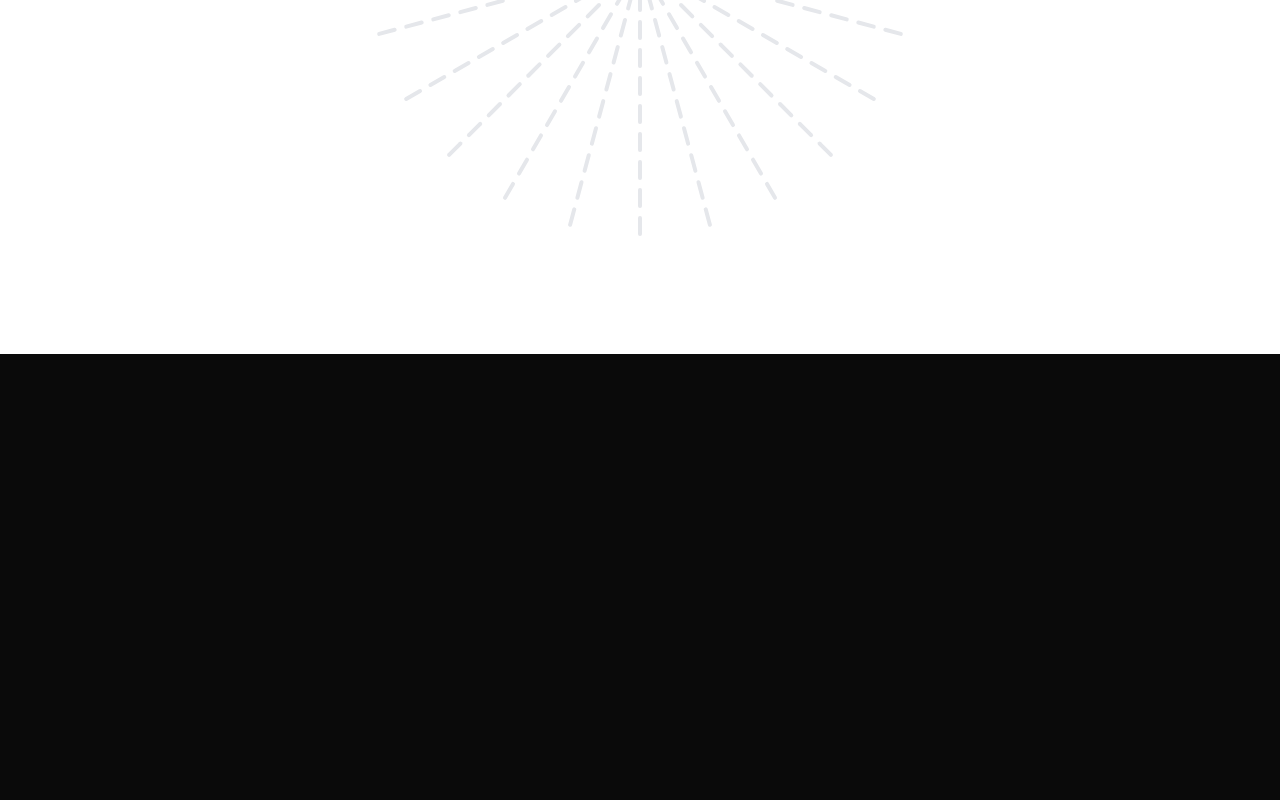
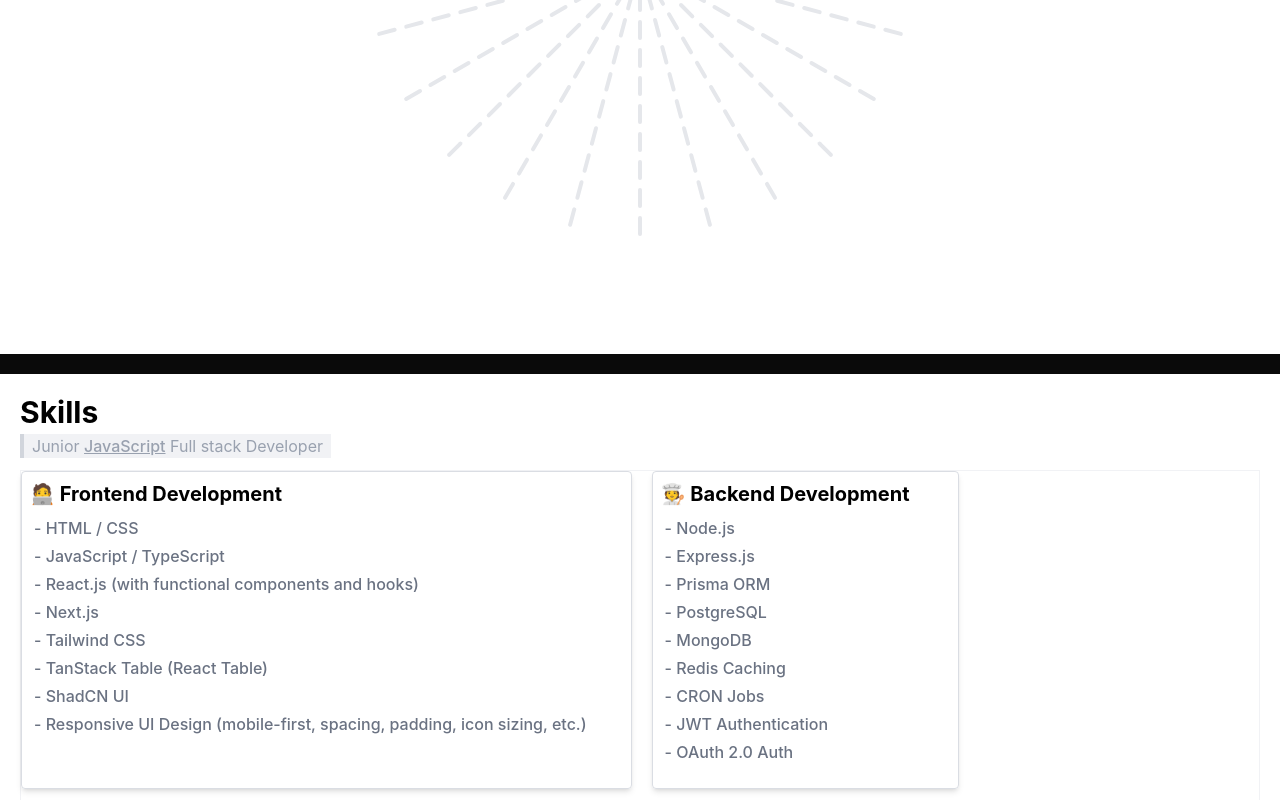
Before and after one commit to satyadalei/ui_components_with_animations, a React (Vite) app: page / in a window 1280 px wide. Shown: the part 4608-5408 px from the top of the page. Before the commit the page ends 4962 px from the top, so only its background shows below. Built offline with nearby package versions, Linux system fonts and the light colour scheme.

Commit message:
feat: add SkillsSection component and integrate it into App refactor: remove animation from CircularOrbits component

```diff
--- a/src/App.tsx
+++ b/src/App.tsx
@@ -6,6 +6,7 @@
 import Introduction from "./components/Introduction";
 import LogoTicker from "./components/LogoTicker";
 import Navbar from "./components/Navbar";
+import SkillsSection from "./components/SkillsSection";
 // import TanstackTable from "./components/TanstackTable";
 // import TShirt from "./components/TShirt";
 function App() {
@@ -29,6 +30,7 @@
       <CircularOrbits />
       <DotPatterns />
       <DashedPattern />
+      <SkillsSection />
     </>
   );
 }
--- a/src/components/CircularOrbits.tsx
+++ b/src/components/CircularOrbits.tsx
@@ -1,11 +1,9 @@
-import React from "react";
-
 const CircularOrbits = () => {
   return (
     <section className="h-screen bg-white flex justify-center items-center">
       <div className="border-gray-300 border-2 border-double w-[90%] h-[90%] rounded-md flex justify-center items-center">
 
-          <div className="w-96 h-96 border-gray-200 border-2 border-dashed rounded-full animate-spin duration-700" ></div>
+          <div className="w-96 h-96 border-gray-200 border-2 border-dashed rounded-full  duration-700" ></div>
 
       </div>
     </section>
--- /dev/null
+++ b/src/components/SkillsSection.tsx
@@ -0,0 +1,123 @@
+
+const SkillsSection = () => {
+    return (
+        <div className="min-h-screen bg-white mt-5 text-black p-5" >
+            <h1 className="text-3xl font-bold mb-1" >Skills</h1>
+            <div className="flex bg-gray-300/30 max-w-fit pr-2 mb-3" >
+                <div className="w-1 mr-2 bg-gray-300" >
+                </div>
+                <h1 className="text-gray-400" >Junior <span className="font-medium underline" >JavaScript</span> Full stack Developer</h1>
+            </div>
+            <div className="border border-gray-300/30 min-h-52 flex flex-wrap gap-5" >
+                {skillData.map((item, i) => {
+                    return <div key={i} className="rounded-sm w-full md:w-fit border group border-gray-300/80 shadow-md pr-10 hover:bg-sky-400 hover:text-white transition-colors duration-200 pb-5" >
+                        <h2 className="font-bold text-xl m-2" > <span className="text-xl" >{item.icon}</span> {item.title}</h2>
+                        <ul className="pl-2" >
+                            {item.items.map((techSkill, idx) => {
+                                return <li key={idx} className="m-1 font-medium text-gray-500 group-hover:text-white" >
+                                    {"-"} {techSkill}
+                                </li>
+                            })}
+                        </ul>
+                    </div>
+                })}
+            </div>
+        </div>
+    )
+}
+
+export default SkillsSection
+
+
+type SkillCategory = {
+    icon: string; // Optional - for future icons if needed
+    title: string;
+    items: string[];
+};
+
+const skillData: SkillCategory[] = [
+    {
+        icon: "🧑‍💻",
+        title: "Frontend Development",
+        items: [
+            "HTML / CSS",
+            "JavaScript / TypeScript",
+            "React.js (with functional components and hooks)",
+            "Next.js",
+            "Tailwind CSS",
+            "TanStack Table (React Table)",
+            "ShadCN UI",
+            "Responsive UI Design (mobile-first, spacing, padding, icon sizing, etc.)",
+            // "Custom Audio & Video Player UIs",
+            // "SVG Work (e.g., building custom logos like Spotify)",
+            // "Custom Dropdowns & Hover-based UIs",
+        ],
+    },
+    {
+        icon: "🧑‍🍳",
+        title: "Backend Development",
+        items: [
+            "Node.js",
+            "Express.js",
+            "Prisma ORM",
+            "PostgreSQL",
+            "MongoDB",
+            "Redis Caching",
+            "CRON Jobs",
+            "JWT Authentication",
+            "OAuth 2.0 Auth"
+        ],
+    },
+    {
+        icon: "🛠️",
+        title: "DevOps & System Design",
+        items: [
+            "Docker",
+            "Linux",
+            "Architecture & Wireframing",
+            "Data Modeling",
+            "API Optimization",
+            "ElasticSearch",
+            "CI/CD (basic knowledge)",
+        ],
+    },
+    {
+        icon: "🚀",
+        title: "Tools & Workflow",
+        items: [
+            "Git (Version Control) | GitHub & GitLab",
+            "Figma (basic for wireframing/UI design)",
+            "Postman",
+            "Jira",
+            "Project Management & Team Collaboration",
+            "Client Communication",
+        ],
+    },
+    {
+        icon: "✍️",
+        title: "Content & Documentation",
+        items: [
+            "Technical Blogging",
+            "API Documentation (Swagger & ReadMe)",
+            "Product Documentation",
+            // "Cover Letter Writing (with a human, non-buzzword tone)",
+        ],
+    },
+    {
+        icon: "🎯",
+        title: "Goals & Personal Interests",
+        items: [
+            // "Building MVPs: Gharabhada.com, Motuitionsir.com",
+            // "Creating a video streaming platform with VOD",
+            // "Creating a T-shirt design web app",
+            // "Working towards freelancing for international clients earning $5k/month",
+            // "Consistent improvement in DSA, targeting June 2025",
+            // "Interested in remote roles and Bhubaneswar-based opportunities (Mindfire, Happiest Minds)",
+            "Work under a mentor who can guide me in building efficient, scalable software and help me grow as a developer.",
+            "Collaborate with cross-functional teams to build meaningful products that solve real-world problems.",
+            "Stay curious and continuously learn new technologies and best practices.",
+            "Open to both remote and onsite opportunities across the globe.",
+            // ""
+        ],
+    },
+];
```
